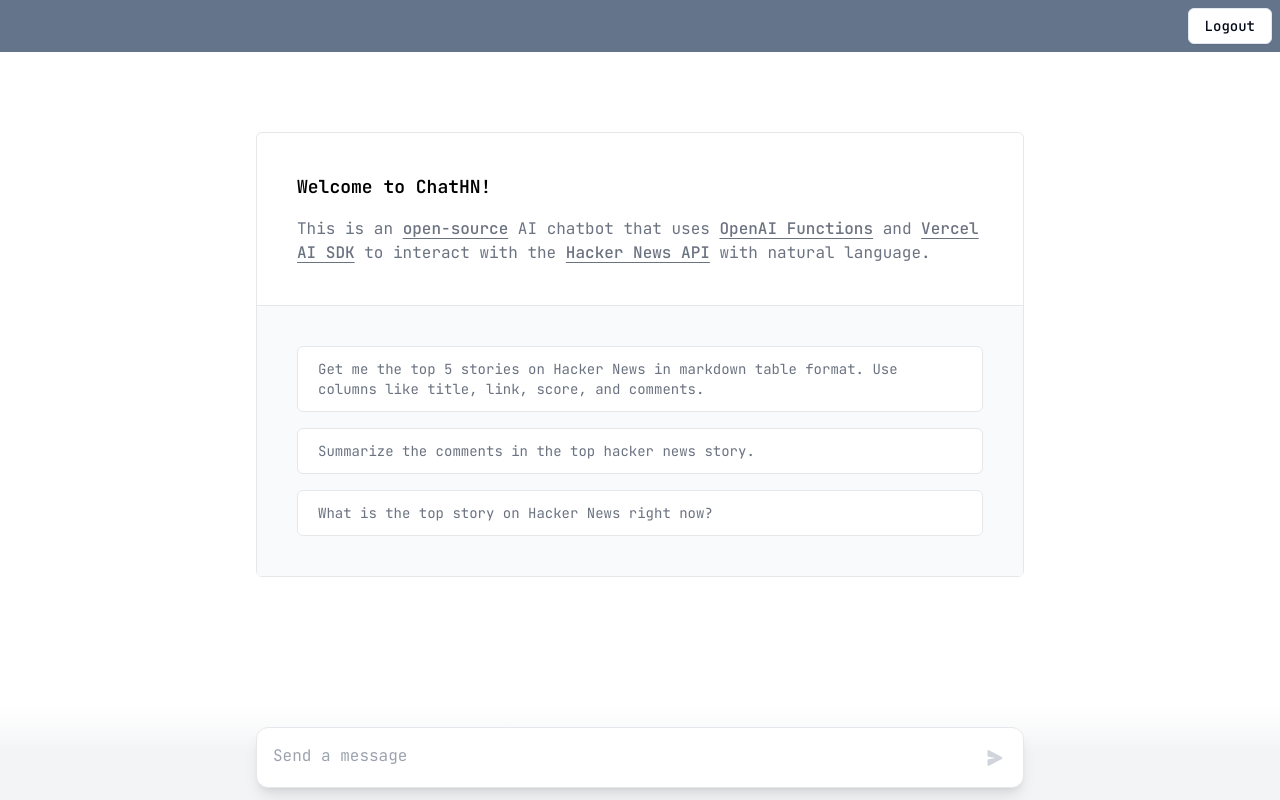
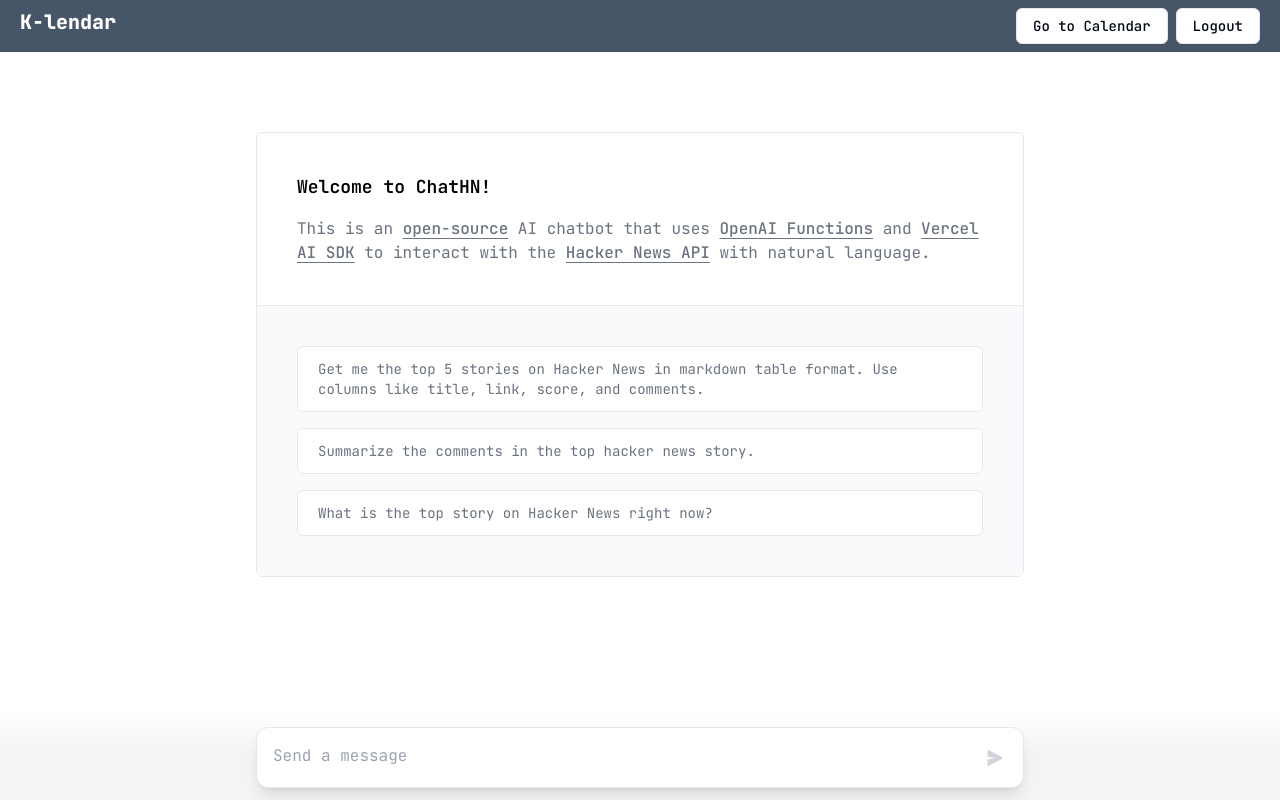
Before and after one commit to adian-avang/klendar_smart_assistant, a Next.js app: page /chat in a window 1280 px wide. Built offline with nearby package versions, Linux system fonts and the light colour scheme.

Commit message:
goto and back from chat

```diff
--- a/src/app/calendar/layout.tsx
+++ b/src/app/calendar/layout.tsx
@@ -10,7 +10,7 @@
       </aside>
       <main className='grow'>
         <div className='h-full flex flex-col'>
-          <nav className='bg-slate-600 p-2'>
+          <nav>
             <Navbar />
           </nav>
           <div className='h-full p-5'>{children}</div>
--- a/src/app/chat/layout.tsx
+++ b/src/app/chat/layout.tsx
@@ -1,15 +1,10 @@
-import { Button } from '@/components/ui/button'
-import { LogoutLink } from '@kinde-oss/kinde-auth-nextjs/components'
+import Navbar from '@/components/common/Navbar'
 import { ReactNode } from 'react'
 
 const layout = ({ children }: { children: ReactNode }) => {
   return (
     <div>
-      <div className='bg-slate-500 flex justify-end p-2'>
-        <LogoutLink>
-          <Button variant={'outline'}>Logout</Button>
-        </LogoutLink>
-      </div>
+      <Navbar />
       {children}
     </div>
   )
--- /dev/null
+++ b/src/components/common/NavOptions.tsx
@@ -0,0 +1,32 @@
+'use client'
+
+import { usePathname } from 'next/navigation'
+import { Button } from '../ui/button'
+import Link from 'next/link'
+import { LogoutLink } from '@kinde-oss/kinde-auth-nextjs'
+
+const NavOptions = () => {
+  const pathname = usePathname()
+  const lastSegment = pathname.split('/').pop()
+  return (
+    <div>
+      {lastSegment === 'chat' && (
+        <div className='flex gap-2'>
+          <Link href={'/calendar'}>
+            <Button variant={'outline'}>Go to Calendar</Button>
+          </Link>
+          <LogoutLink>
+            <Button variant={'outline'}>Logout</Button>
+          </LogoutLink>
+        </div>
+      )}
+      {lastSegment === 'calendar' && (
+        <Link href={'/chat'}>
+          <Button variant={'outline'}>Go to Chat</Button>
+        </Link>
+      )}
+    </div>
+  )
+}
+
+export default NavOptions
--- a/src/components/common/Navbar.tsx
+++ b/src/components/common/Navbar.tsx
@@ -1,10 +1,12 @@
+import NavOptions from './NavOptions'
 import TitleBrand from './TitleBrand'
 
 const Navbar = () => {
   return (
-    <>
+    <div className='bg-slate-600 flex justify-between px-5 py-2'>
       <TitleBrand />
-    </>
+      <NavOptions />
+    </div>
   )
 }
 
--- a/src/components/common/TitleBrand.tsx
+++ b/src/components/common/TitleBrand.tsx
@@ -1,7 +1,7 @@
 const TitleBrand = () => {
   return (
     <>
-      <h1 className='text-xl text-nowrap text-white font-extrabold px-4'>
+      <h1 className='text-xl text-nowrap text-white font-extrabold'>
         K-lendar
       </h1>
     </>
```
